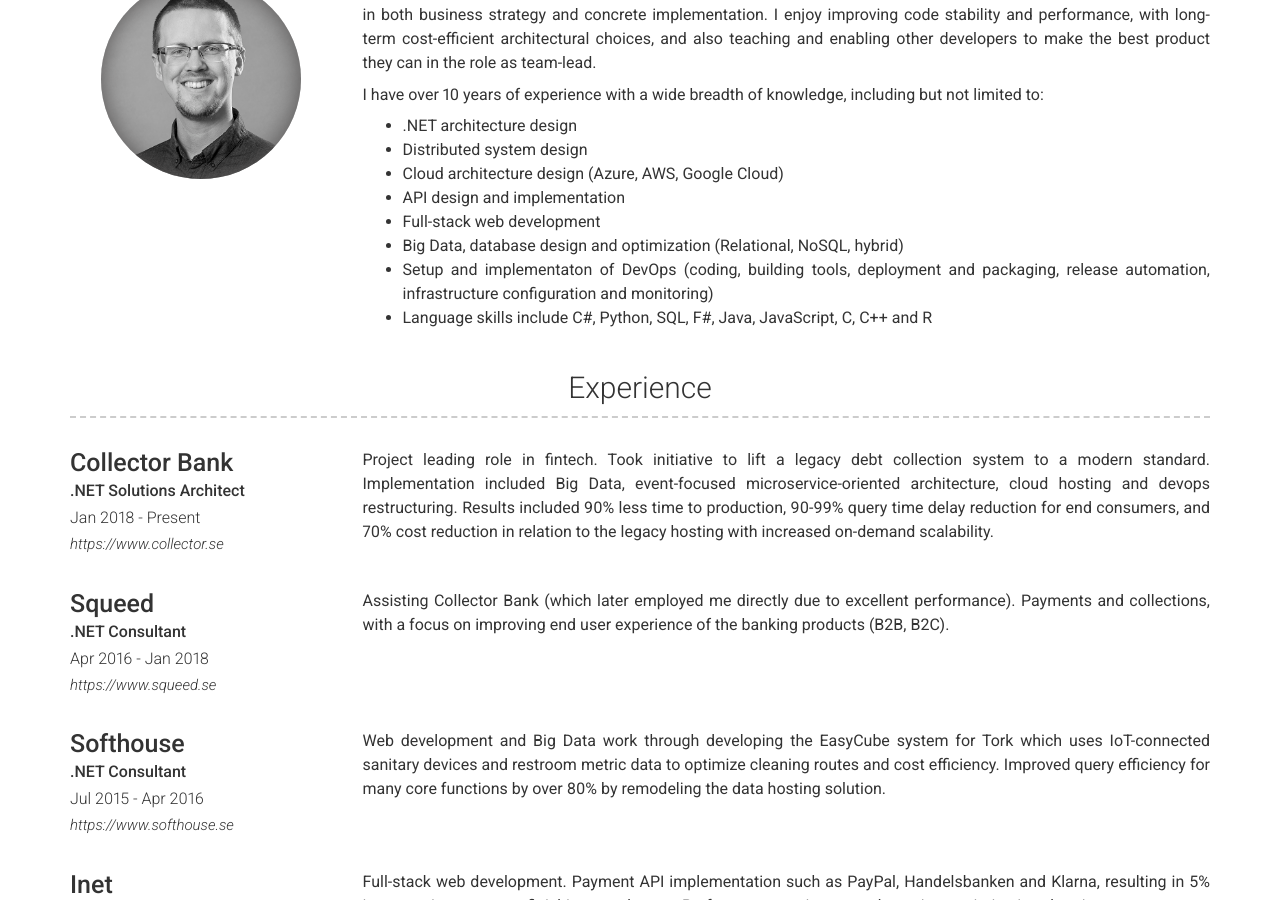
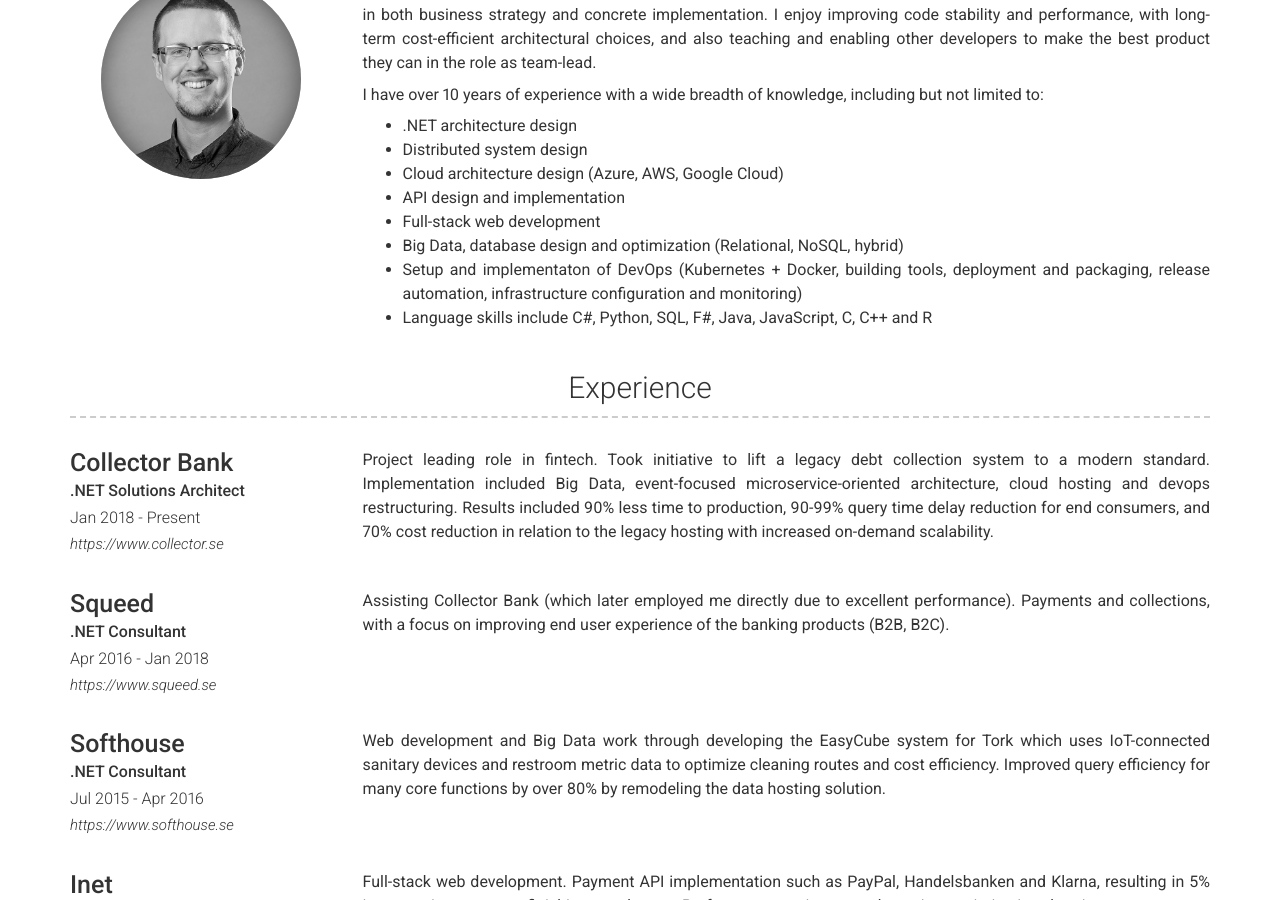
Before and after one commit to ebergstedt/resume, a Jekyll site: the page built from index.md, in a window 1280 px wide and 900 px high, scrolled down 323 px. Built offline with Jekyll 4.4.1, drawn with Linux system fonts in a browser that asks for light colours; nearby versions of some CDN libraries.

Commit message:
Update _config.yml

```diff
--- a/_config.yml
+++ b/_config.yml
@@ -61,7 +61,7 @@
   * API design and implementation
   * Full-stack web development
   * Big Data, database design and optimization (Relational, NoSQL, hybrid)
-  * Setup and implementaton of DevOps (coding, building tools, deployment and packaging, release automation, infrastructure configuration and monitoring)
+  * Setup and implementaton of DevOps (Kubernetes + Docker, building tools, deployment and packaging, release automation, infrastructure configuration and monitoring)
   * Language skills include C#, Python, SQL, F#, Java, JavaScript, C, C++ and R
 
 content:
```
